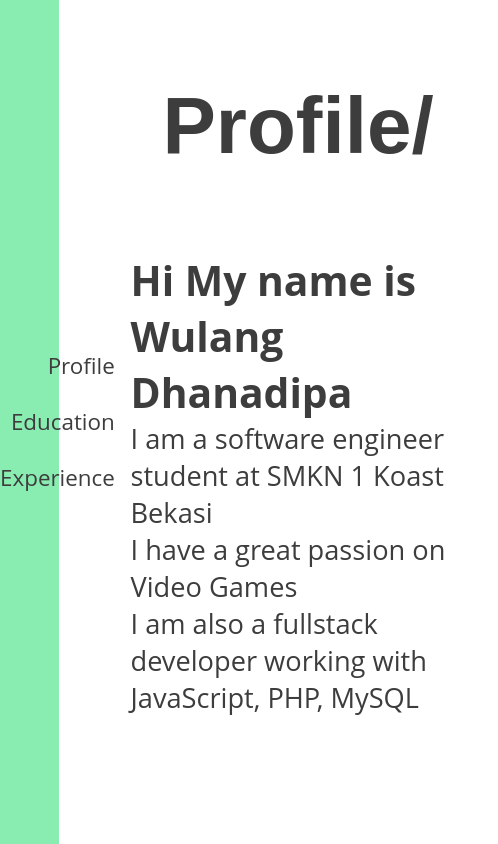
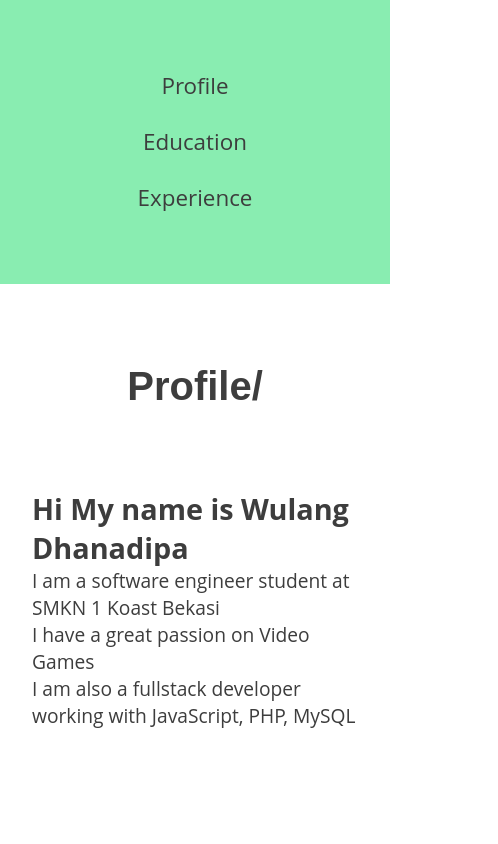
Before and after one commit to bodybody123/cv-wulangd, a React (Create React App) app: page / in a window 390 px wide. Shown: the whole page, 498 px wide, since content can reach past the window. Built offline with nearby package versions, Linux system fonts and the light colour scheme.

Commit message:
mobile support

```diff
--- a/src/components/experience.jsx
+++ b/src/components/experience.jsx
@@ -4,7 +4,10 @@ function Experience() {
     return (
         <div>
             <ul>
-                <li>Pt. Brilyan Trimatra Utama at Bekasi Barat as Internship</li>
+                <li>
+                    <code>2021</code>
+                    <br/> Pt. Brilyan Trimatra Utama at Bekasi Barat as Internship
+                </li>
             </ul>
         </div>
     );
--- a/src/hud/content.css
+++ b/src/hud/content.css
@@ -13,3 +13,13 @@
   font: 900 5rem 'Overpass', sans-serif;
   text-align: right;
 }
+
+@media only screen and (max-width: 768px){
+  .about-content{
+    font-size: 1.2rem;
+  }
+  .heading h1{
+    font-size: 2.5rem;
+    text-align: center;
+  }
+}
--- a/src/hud/navigation.css
+++ b/src/hud/navigation.css
@@ -30,3 +30,10 @@ a.links:hover::before{
     visibility: visible;
     width: 100%;
 }
+
+@media only screen and (max-width: 400px){
+    .nav{
+        text-align: center;
+        align-items: center;
+    }
+}
--- a/src/index.css
+++ b/src/index.css
@@ -57,7 +57,7 @@ code{
   display: grid;
   grid-template-columns: 15% auto;
   grid-template-areas: "sidebar main" "sidebar main";
-  column-gap: 2.5rem;
+  column-gap: 2rem;
   width: 100vw;
   height: 100vh;
 }
@@ -71,4 +71,10 @@ code{
 }
 .img-container > img {
   width: 50%;
+}@media only screen and (max-width: 600px){
+  .container{
+    grid-template-columns: auto;
+    grid-template-areas: "sidebar sidebar" "main main";
+    column-gap: 0;
+  }
 }
```
